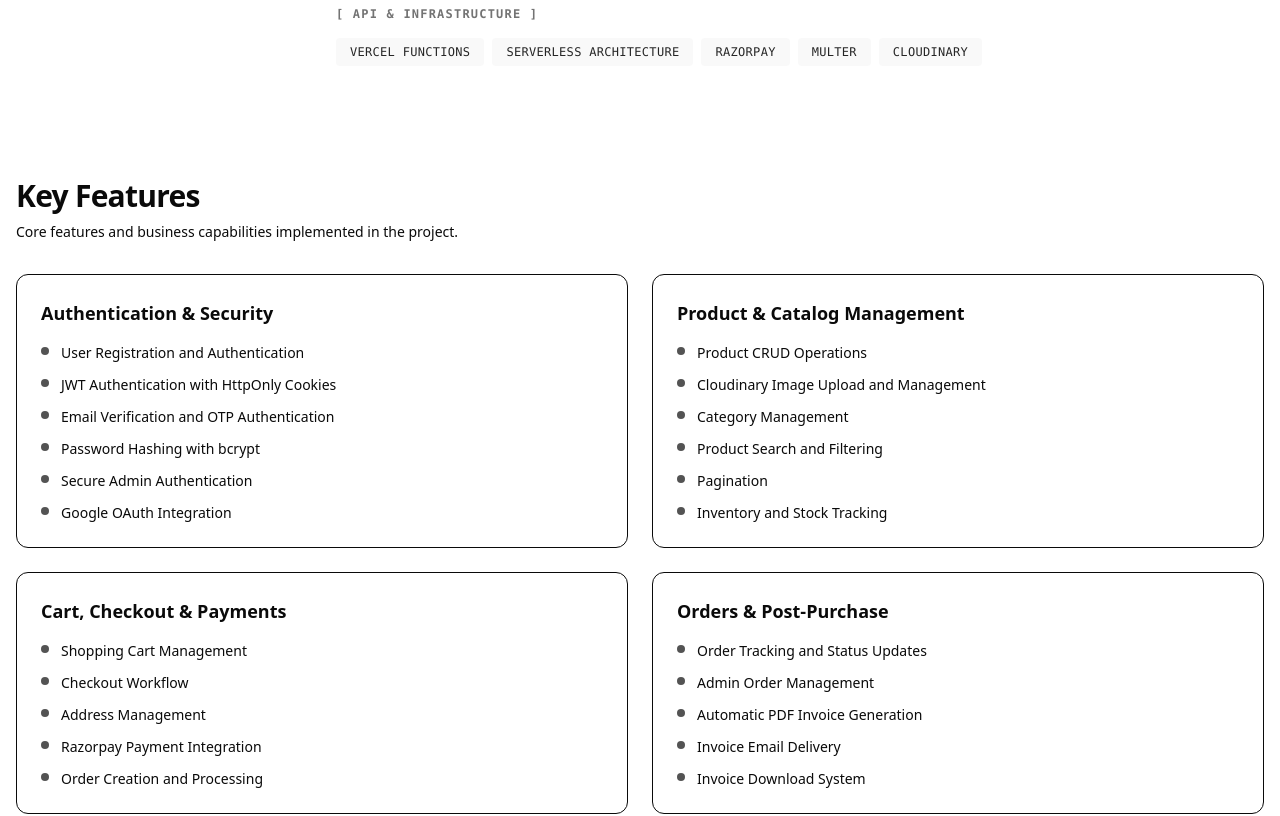
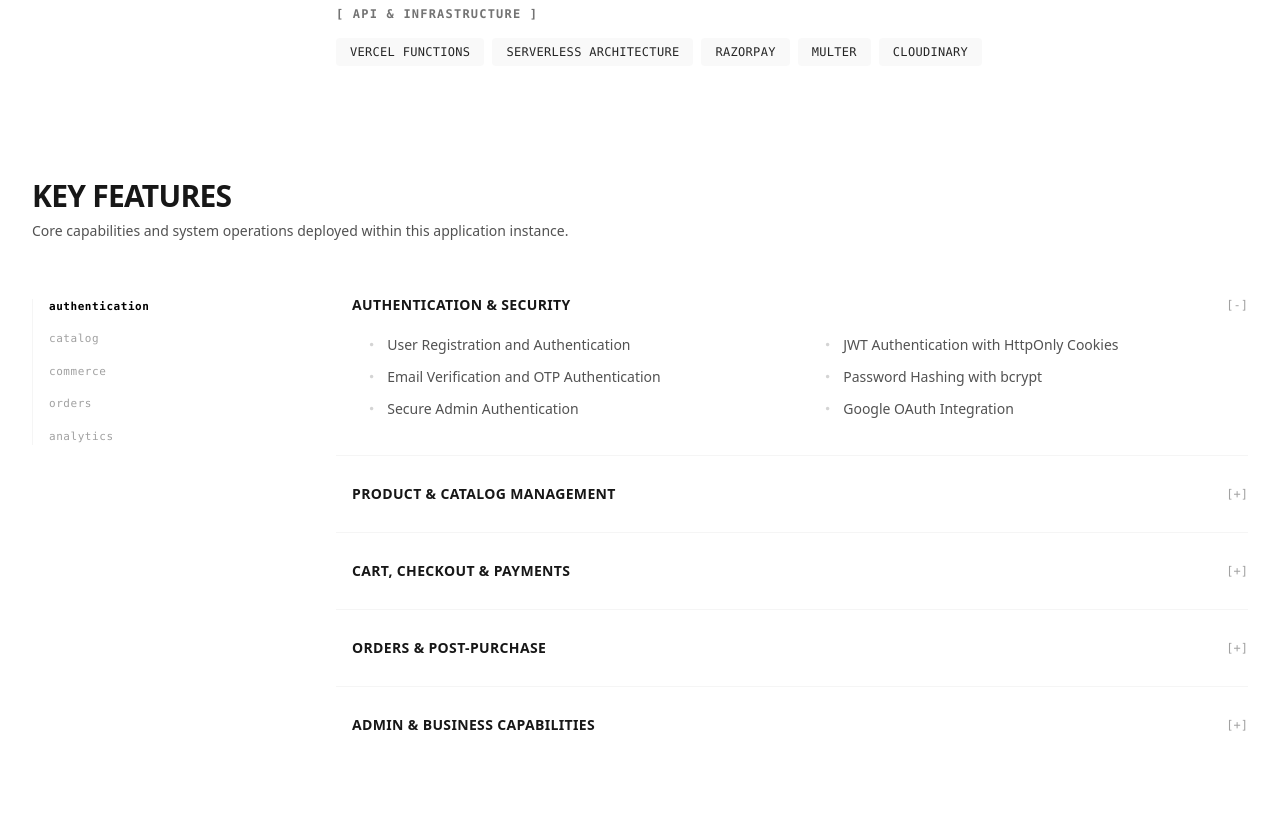
Before and after one commit to md-faizanahmad/Md_Faizan_Ahmad_Portfolio, a Next.js app: page /projects/mystore-admin-dashboard in a window 1280 px wide. Shown: the part 2420-3236 px from the top of the page. Built offline with nearby package versions, Linux system fonts and the light colour scheme.

Commit message:
refactor: update KeyFeatures design to a borderless layout driven by accordions

```diff
--- a/src/components/projects/components/ProjectFeatures.tsx
+++ b/src/components/projects/components/ProjectFeatures.tsx
@@ -1,8 +1,16 @@
+"use client";
+
+import { useState } from "react";
+
 interface ProjectFeaturesProps {
   features: Record<string, string[]>;
 }
 
 export default function ProjectFeatures({ features }: ProjectFeaturesProps) {
+  const [openCategory, setOpenCategory] = useState<string | null>(
+    Object.keys(features)[0] || null,
+  ); // Defaults to opening the first architectural category module
+
   const formatTitle = (title: string) => {
     const titles: Record<string, string> = {
       authentication: "Authentication & Security",
@@ -15,37 +23,105 @@ export default function ProjectFeatures({ features }: ProjectFeaturesProps) {
     return titles[title] || title;
   };
 
+  const toggleCategory = (category: string) => {
+    setOpenCategory(openCategory === category ? null : category);
+  };
+
+  if (!Object.keys(features).length) return null;
+
   return (
-    <section className="mx-auto max-w-7xl px-4 py-12">
-      {/* Header */}
-      <div className="mb-8">
-        <h2 className="text-3xl font-bold tracking-tight">Key Features</h2>
-
-        <p className="mt-2 text-sm text-muted-foreground">
-          Core features and business capabilities implemented in the project.
+    <section className="w-full bg-white text-black transition-colors duration-300 dark:bg-black dark:text-white select-none">
+      {/* Structural layout alignment boundaries matching overview/gallery wrappers */}
+      <div className="mx-auto max-w-7xl px-4 py-12 sm:px-6 lg:px-8">
+        {/* Standout Section Header Group */}
+        <div className="space-y-1.5 max-w-4xl text-left mb-10">
+          <h2 className="text-xl font-extrabold uppercase tracking-tight sm:text-2xl md:text-3xl font-sans text-neutral-900 dark:text-white">
+            Key Features
+          </h2>
+          <p className="text-sm leading-relaxed text-neutral-600 dark:text-neutral-400 font-sans">
+            Core capabilities and system operations deployed within this
+            application instance.
           </p>
         </div>
 
-      <div className="grid gap-6 lg:grid-cols-2">
-        {Object.entries(features).map(([category, items]) => (
-          <div key={category} className="rounded-xl border bg-card p-6">
-            <h3 className="mb-4 text-lg font-semibold">
+        {/* Master Asymmetric Layout Grid Structure */}
+        <div className="grid gap-10 lg:grid-cols-[240px_1fr] lg:gap-16">
+          {/* LEFT INDEX TRACK - Sidebar registry guide list */}
+          <aside className="hidden lg:block">
+            <div className="sticky top-32 space-y-4 border-l border-neutral-100 dark:border-neutral-900 pl-4 text-[11px] font-mono text-neutral-400 dark:text-neutral-500 uppercase tracking-wider">
+              <div className="text-neutral-300 dark:text-neutral-700 font-bold"></div>
+              {Object.keys(features).map((category) => (
+                <button
+                  key={category}
+                  onClick={() => toggleCategory(category)}
+                  className={`block text-left transition-colors duration-150 ${
+                    openCategory === category
+                      ? "text-black dark:text-white font-bold"
+                      : "hover:text-black dark:hover:text-white"
+                  }`}
+                >
+                  {category}
+                </button>
+              ))}
+            </div>
+          </aside>
+
+          {/* RIGHT VIEWPORT CONTENT - Interactive Progressive Disclosure List */}
+          <div className="divide-y divide-neutral-100 dark:divide-neutral-900">
+            {Object.entries(features).map(([category, items]) => {
+              const isOpen = openCategory === category;
+
+              return (
+                <div key={category} className="py-4 first:pt-0 last:pb-0">
+                  {/* Interactive Header Button Trigger */}
+                  <button
+                    onClick={() => toggleCategory(category)}
+                    className="group flex w-full items-center justify-between py-3 text-left transition-colors duration-150"
+                    aria-expanded={isOpen}
+                  >
+                    <div className="flex items-center gap-4">
+                      <span className="font-mono text-xs text-neutral-300 dark:text-neutral-700 group-hover:text-black dark:group-hover:text-white transition-colors"></span>
+                      <h3 className="text-sm font-bold uppercase tracking-wide text-neutral-900 dark:text-white font-sans">
                         {formatTitle(category)}
                       </h3>
+                    </div>
 
-            <ul className="space-y-3">
+                    {/* Micro-interactive status token bracket */}
+                    <span className="font-mono text-xs text-neutral-400 group-hover:text-black dark:group-hover:text-white pl-4 transition-colors">
+                      {isOpen ? "[-]" : "[+]"}
+                    </span>
+                  </button>
+
+                  {/* Collapsible Feature Log Panel */}
+                  <div
+                    className={`grid transition-all duration-300 ease-in-out ${
+                      isOpen
+                        ? "grid-rows-[1fr] opacity-100 pt-2 pb-5"
+                        : "grid-rows-[0fr] opacity-0"
+                    }`}
+                  >
+                    <div className="overflow-hidden pl-8">
+                      <ul className="grid grid-cols-1 gap-x-8 gap-y-3 sm:grid-cols-2 font-sans text-sm">
                         {items.map((feature) => (
                           <li
                             key={feature}
-                  className="flex gap-3 text-sm text-muted-foreground"
+                            className="flex items-start gap-3 text-neutral-600 dark:text-neutral-400 transition-colors hover:text-black dark:hover:text-white duration-150"
                           >
-                  <span className="mt-1 h-2 w-2 rounded-full bg-current opacity-70" />
+                            {/* Replaced solid circular bullet arrays with clean inline operational symbols */}
+                            <span className="font-mono text-xs text-neutral-300 dark:text-neutral-700 select-none mt-0.5">
+                              &bull;
+                            </span>
                             <span>{feature}</span>
                           </li>
                         ))}
                       </ul>
                     </div>
-        ))}
+                  </div>
+                </div>
+              );
+            })}
+          </div>
+        </div>
       </div>
     </section>
   );
```
Also changed, not shown: src/app/projects/[slug]/page.tsx (+1 -9 lines). Lines whose indentation alone changed are shown as unchanged.
